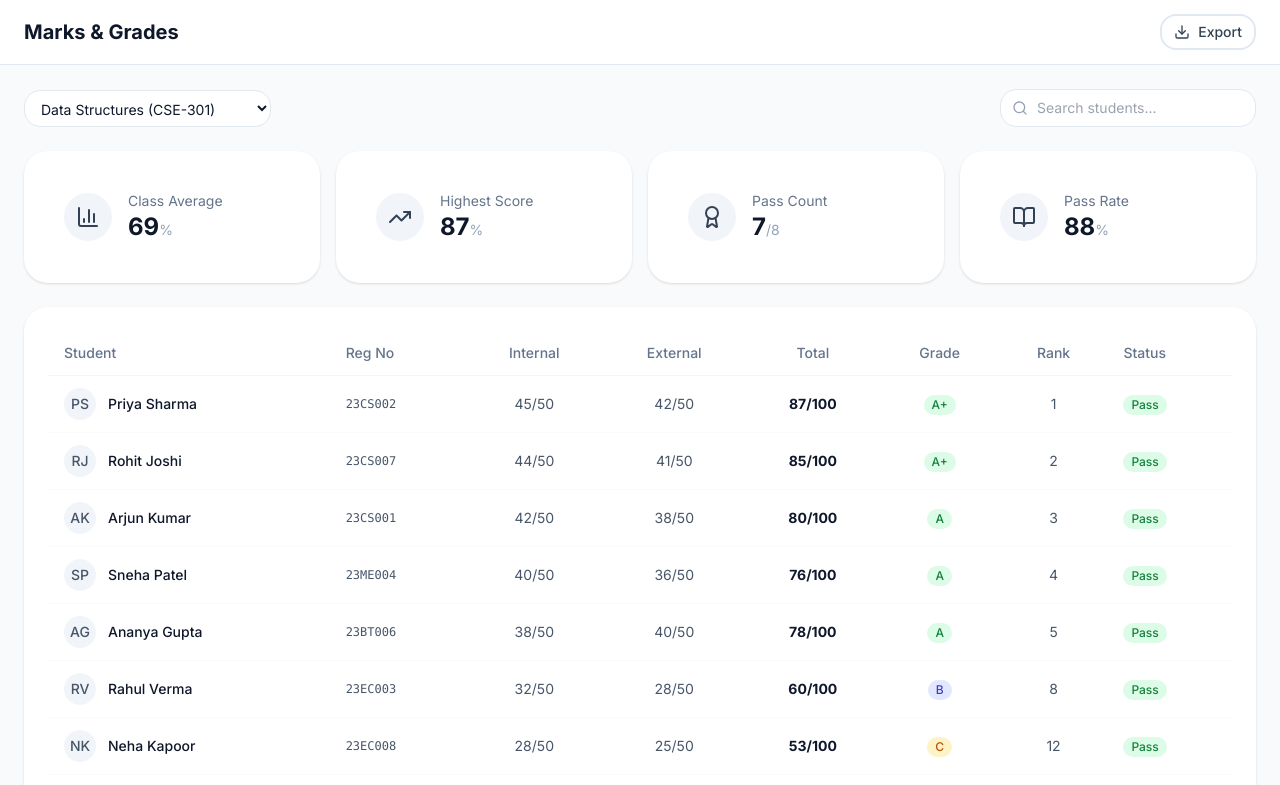
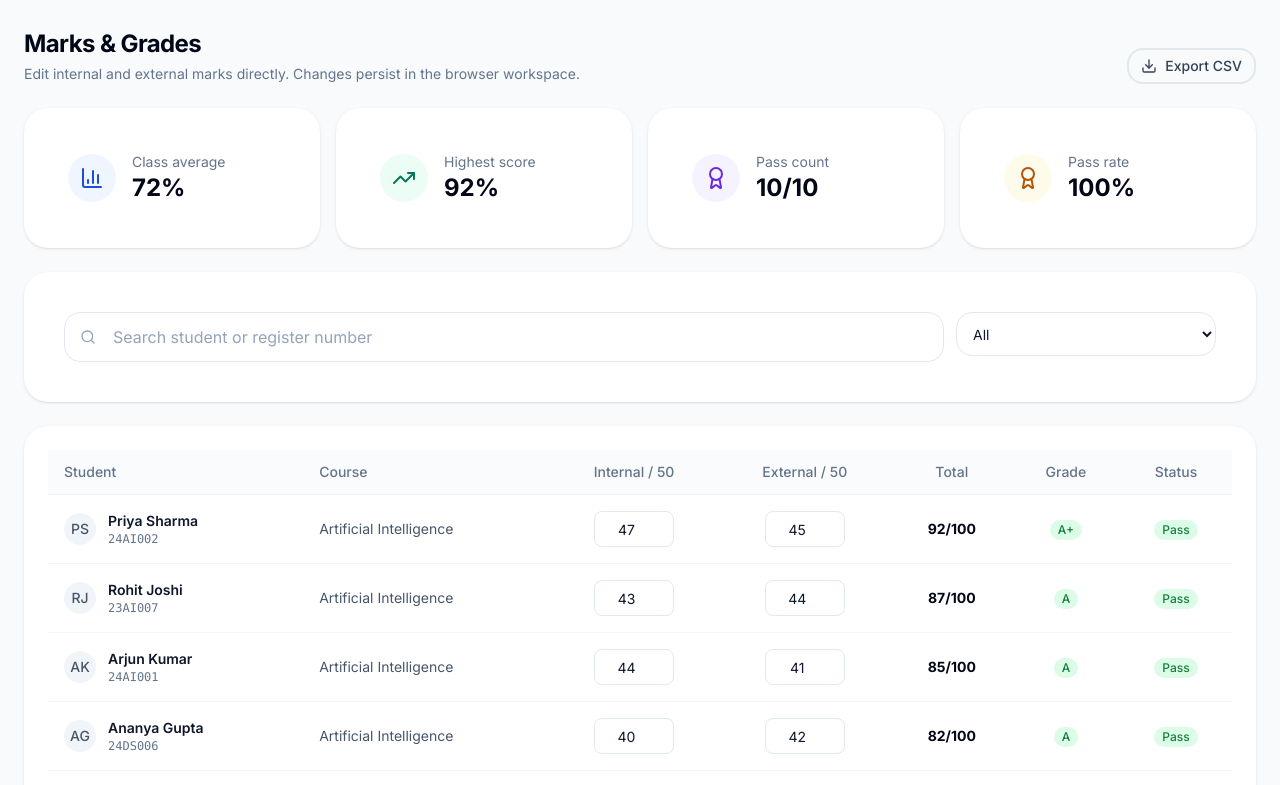
Before and after one commit to Bharath496/EDU_ONE, a Next.js app in the folder apps/web/: page /modules/marks in a window 1280 px wide. Shown: the top 785 px of the page. Built offline with nearby package versions, Linux system fonts and the light colour scheme; sample sign-in values are in the browser's storage.

Commit message:
Upgrade marks with persistent editing, grading and export

```diff
--- a/apps/web/app/modules/marks/page.tsx
+++ b/apps/web/app/modules/marks/page.tsx
@@ -2,120 +2,188 @@
 
 import { useState } from 'react'
 import { useRouter } from 'next/navigation'
-import { Card, CardContent, CardHeader, CardTitle, CardDescription } from '@/components/ui/Card'
+import {
+  Award,
+  BarChart3,
+  Download,
+  Search,
+  TrendingUp,
+} from 'lucide-react'
+import { Avatar } from '@/components/ui/Avatar'
 import { Badge } from '@/components/ui/Badge'
-import { Avatar } from '@/components/ui/Avatar'
 import { Button } from '@/components/ui/Button'
+import { Card, CardContent } from '@/components/ui/Card'
+import { Input } from '@/components/ui/Input'
 import { useAuthStore } from '@/lib/auth-store'
-import { Award, Search, Download, TrendingUp, TrendingDown, BookOpen, BarChart3, ChevronDown } from 'lucide-react'
+import { useEduStore } from '@/lib/edu-store'
 
-const MARKS_DATA = [
-  { id: '1', name: 'Arjun Kumar', regNo: '23CS001', course: 'Data Structures', internal: 42, external: 38, total: 80, grade: 'A', rank: 3 },
-  { id: '2', name: 'Priya Sharma', regNo: '23CS002', course: 'Data Structures', internal: 45, external: 42, total: 87, grade: 'A+', rank: 1 },
-  { id: '3', name: 'Rahul Verma', regNo: '23EC003', course: 'Data Structures', internal: 32, external: 28, total: 60, grade: 'B', rank: 8 },
-  { id: '4', name: 'Sneha Patel', regNo: '23ME004', course: 'Data Structures', internal: 40, external: 36, total: 76, grade: 'A', rank: 4 },
-  { id: '5', name: 'Ananya Gupta', regNo: '23BT006', course: 'Data Structures', internal: 38, external: 40, total: 78, grade: 'A', rank: 5 },
-  { id: '6', name: 'Rohit Joshi', regNo: '23CS007', course: 'Data Structures', internal: 44, external: 41, total: 85, grade: 'A+', rank: 2 },
-  { id: '7', name: 'Neha Kapoor', regNo: '23EC008', course: 'Data Structures', internal: 28, external: 25, total: 53, grade: 'C', rank: 12 },
-  { id: '8', name: 'Vikram Singh', regNo: '23CS005', course: 'Data Structures', internal: 15, external: 20, total: 35, grade: 'D', rank: 15 },
-]
+function grade(total: number) {
+  if (total >= 90) return 'A+'
+  if (total >= 80) return 'A'
+  if (total >= 70) return 'B+'
+  if (total >= 60) return 'B'
+  if (total >= 50) return 'C'
+  if (total >= 40) return 'D'
+  return 'F'
+}
 
 export default function MarksPage() {
   const { user, isAuthenticated } = useAuthStore()
   const router = useRouter()
+  const students = useEduStore((state) => state.students)
+  const marks = useEduStore((state) => state.marks)
+  const updateMark = useEduStore((state) => state.updateMark)
   const [search, setSearch] = useState('')
-  const [course, setCourse] = useState('Data Structures (CSE-301)')
+  const [course, setCourse] = useState('All')
 
-  if (!isAuthenticated || !user) { router.push('/login'); return null }
+  const courses = ['All', ...Array.from(new Set(marks.map((item) => item.course))).sort()]
+  const enriched = marks
+    .map((mark) => {
+      const student = students.find((item) => item.id === mark.studentId)
+      const total = mark.internal + mark.external
+      return {
+        ...mark,
+        student,
+        total,
+        grade: grade(total),
+      }
+    })
+    .filter((row) => {
+      const needle = search.trim().toLowerCase()
+      const matchesCourse = course === 'All' || row.course === course
+      const matchesSearch =
+        !needle ||
+        row.student?.name.toLowerCase().includes(needle) ||
+        row.student?.regNo.toLowerCase().includes(needle)
+      return matchesCourse && matchesSearch
+    })
 
-  const filtered = MARKS_DATA.filter(s =>
-    s.name.toLowerCase().includes(search.toLowerCase()) ||
-    s.regNo.toLowerCase().includes(search.toLowerCase())
-  )
+  if (!isAuthenticated || !user) {
+    router.push('/login')
+    return null
+  }
 
-  const avg = Math.round(filtered.reduce((s, m) => s + m.total, 0) / filtered.length)
-  const topScore = Math.max(...filtered.map(m => m.total))
-  const passCount = filtered.filter(m => m.total >= 40).length
+  const avg = enriched.length ? Math.round(enriched.reduce((sum, row) => sum + row.total, 0) / enriched.length) : 0
+  const topScore = enriched.length ? Math.max(...enriched.map((row) => row.total)) : 0
+  const passCount = enriched.filter((row) => row.total >= 40).length
+  const passRate = enriched.length ? Math.round((passCount / enriched.length) * 100) : 0
+
+  const exportCsv = () => {
+    const csv = [
+      ['Register No', 'Student', 'Course', 'Internal', 'External', 'Total', 'Grade', 'Status'],
+      ...enriched.map((row) => [
+        row.student?.regNo ?? '-',
+        row.student?.name ?? 'Unknown',
+        row.course,
+        row.internal,
+        row.external,
+        row.total,
+        row.grade,
+        row.total >= 40 ? 'Pass' : 'Fail',
+      ]),
+    ].map((row) => row.map((value) => `"${String(value).replaceAll('"', '""')}"`).join(',')).join('\n')
+    const blob = new Blob([csv], { type: 'text/csv;charset=utf-8;' })
+    const url = URL.createObjectURL(blob)
+    const anchor = document.createElement('a')
+    anchor.href = url
+    anchor.download = 'eduone-marks.csv'
+    anchor.click()
+    URL.revokeObjectURL(url)
+  }
 
   return (
-    <div className="min-h-screen bg-slate-50">
-      <header className="sticky top-0 z-30 bg-white/95 backdrop-blur-sm border-b border-slate-200">
-        <div className="flex h-16 items-center justify-between px-4 lg:px-6">
+    <div className="space-y-6 p-4 lg:p-6">
+      <div className="flex flex-col gap-4 lg:flex-row lg:items-end lg:justify-between">
         <div>
-            <p className="text-sm text-slate-500">{user.collegeName}</p>
-            <h1 className="text-xl font-bold text-slate-900">Marks & Grades</h1>
+          <p className="text-sm font-medium text-primary-600">{user.collegeName}</p>
+          <h1 className="mt-1 text-2xl font-bold tracking-tight text-slate-950">Marks & Grades</h1>
+          <p className="mt-1 text-sm text-slate-500">Edit internal and external marks directly. Changes persist in the browser workspace.</p>
         </div>
-          <Button variant="outline" size="sm" className="gap-2"><Download className="w-4 h-4" /> Export</Button>
-        </div>
-      </header>
-
-      <div className="p-4 lg:p-6 space-y-6">
-        <div className="flex flex-col sm:flex-row gap-4 items-start sm:items-center justify-between">
-          <select value={course} onChange={e => setCourse(e.target.value)} className="px-3 py-2 rounded-xl bg-white border border-slate-200 text-sm focus:outline-none focus:ring-2 focus:ring-primary-500">
-            <option>Data Structures (CSE-301)</option>
-            <option>Database Systems (CSE-302)</option>
-            <option>Operating Systems (CSE-303)</option>
-          </select>
-          <div className="relative">
-            <Search className="absolute left-3 top-1/2 -translate-y-1/2 w-4 h-4 text-slate-400" />
-            <input type="text" placeholder="Search students..." value={search} onChange={e => setSearch(e.target.value)} className="pl-9 pr-4 py-2 rounded-xl bg-white border border-slate-200 text-sm focus:outline-none focus:ring-2 focus:ring-primary-500 w-64" />
-          </div>
+        <Button variant="outline" size="sm" className="gap-2" onClick={exportCsv}><Download className="h-4 w-4" />Export CSV</Button>
       </div>
 
-        <div className="grid grid-cols-1 sm:grid-cols-4 gap-4">
+      <div className="grid gap-4 sm:grid-cols-2 xl:grid-cols-4">
         {[
-            { label: 'Class Average', value: avg, suffix: '%', icon: BarChart3, color: 'blue' },
-            { label: 'Highest Score', value: topScore, suffix: '%', icon: TrendingUp, color: 'green' },
-            { label: 'Pass Count', value: passCount, suffix: `/${filtered.length}`, icon: Award, color: 'purple' },
-            { label: 'Pass Rate', value: Math.round((passCount / filtered.length) * 100), suffix: '%', icon: BookOpen, color: 'amber' },
-          ].map((stat, i) => (
-            <Card key={i}>
-              <CardContent className="p-4 flex items-center gap-4">
-                <div className="p-3 rounded-2xl bg-slate-100 text-slate-700"><stat.icon className="w-6 h-6" /></div>
-                <div>
-                  <p className="text-sm text-slate-500">{stat.label}</p>
-                  <p className="text-2xl font-bold text-slate-900">{stat.value}<span className="text-sm font-normal text-slate-400">{stat.suffix}</span></p>
-                </div>
+          { label: 'Class average', value: `${avg}%`, icon: BarChart3, cls: 'bg-blue-50 text-blue-700' },
+          { label: 'Highest score', value: `${topScore}%`, icon: TrendingUp, cls: 'bg-emerald-50 text-emerald-700' },
+          { label: 'Pass count', value: `${passCount}/${enriched.length}`, icon: Award, cls: 'bg-violet-50 text-violet-700' },
+          { label: 'Pass rate', value: `${passRate}%`, icon: Award, cls: 'bg-amber-50 text-amber-700' },
+        ].map((item) => (
+          <Card key={item.label}>
+            <CardContent className="flex items-center gap-4 p-5">
+              <div className={`rounded-2xl p-3 ${item.cls}`}><item.icon className="h-6 w-6" /></div>
+              <div><p className="text-sm text-slate-500">{item.label}</p><p className="text-2xl font-bold text-slate-950">{item.value}</p></div>
             </CardContent>
           </Card>
         ))}
       </div>
 
       <Card>
+        <CardContent className="grid gap-3 p-4 md:grid-cols-[1fr_260px]">
+          <Input value={search} onChange={(event) => setSearch(event.target.value)} placeholder="Search student or register number" leftIcon={<Search className="h-4 w-4 text-slate-400" />} />
+          <select value={course} onChange={(event) => setCourse(event.target.value)} className="h-11 rounded-xl border border-slate-200 bg-white px-3 text-sm">
+            {courses.map((item) => <option key={item}>{item}</option>)}
+          </select>
+        </CardContent>
+      </Card>
+
+      <Card>
         <CardContent className="p-0">
           <div className="overflow-x-auto">
-              <table className="w-full text-sm">
+            <table className="w-full min-w-[950px] text-sm">
               <thead>
-                  <tr className="border-b border-slate-100">
-                    <th className="text-left py-3 px-4 font-medium text-slate-500">Student</th>
-                    <th className="text-left py-3 px-4 font-medium text-slate-500">Reg No</th>
-                    <th className="text-center py-3 px-4 font-medium text-slate-500">Internal</th>
-                    <th className="text-center py-3 px-4 font-medium text-slate-500">External</th>
-                    <th className="text-center py-3 px-4 font-medium text-slate-500">Total</th>
-                    <th className="text-center py-3 px-4 font-medium text-slate-500">Grade</th>
-                    <th className="text-center py-3 px-4 font-medium text-slate-500">Rank</th>
-                    <th className="text-left py-3 px-4 font-medium text-slate-500">Status</th>
+                <tr className="border-b border-slate-100 bg-slate-50/80 text-left text-slate-500">
+                  <th className="px-4 py-3 font-medium">Student</th>
+                  <th className="px-4 py-3 font-medium">Course</th>
+                  <th className="px-4 py-3 text-center font-medium">Internal / 50</th>
+                  <th className="px-4 py-3 text-center font-medium">External / 50</th>
+                  <th className="px-4 py-3 text-center font-medium">Total</th>
+                  <th className="px-4 py-3 text-center font-medium">Grade</th>
+                  <th className="px-4 py-3 text-center font-medium">Status</th>
                 </tr>
               </thead>
               <tbody>
-                  {filtered.sort((a, b) => a.rank - b.rank).map(s => (
-                    <tr key={s.id} className="border-b border-slate-50 hover:bg-slate-50 transition-colors">
-                      <td className="py-3 px-4">
+                {enriched
+                  .slice()
+                  .sort((a, b) => b.total - a.total)
+                  .map((row) => (
+                    <tr key={row.id} className="border-b border-slate-100 last:border-0 hover:bg-slate-50/60">
+                      <td className="px-4 py-4">
                         <div className="flex items-center gap-3">
-                          <Avatar name={s.name} size="sm" />
-                          <span className="font-medium text-slate-900">{s.name}</span>
+                          <Avatar name={row.student?.name ?? 'Unknown'} size="sm" />
+                          <div>
+                            <p className="font-semibold text-slate-900">{row.student?.name ?? 'Unknown'}</p>
+                            <p className="font-mono text-xs text-slate-500">{row.student?.regNo ?? row.studentId}</p>
+                          </div>
                         </div>
                       </td>
-                      <td className="py-3 px-4 text-xs font-mono text-slate-600">{s.regNo}</td>
-                      <td className="py-3 px-4 text-center text-slate-600">{s.internal}/50</td>
-                      <td className="py-3 px-4 text-center text-slate-600">{s.external}/50</td>
-                      <td className="py-3 px-4 text-center font-bold text-slate-900">{s.total}/100</td>
-                      <td className="py-3 px-4 text-center">
-                        <Badge variant={s.grade === 'A+' || s.grade === 'A' ? 'success' : s.grade === 'B' ? 'primary' : s.grade === 'C' ? 'warning' : 'danger'} size="sm">{s.grade}</Badge>
+                      <td className="px-4 py-4 text-slate-600">{row.course}</td>
+                      <td className="px-4 py-4 text-center">
+                        <input
+                          type="number"
+                          min={0}
+                          max={50}
+                          value={row.internal}
+                          onChange={(event) => updateMark(row.id, Number(event.target.value), row.external)}
+                          className="h-9 w-20 rounded-lg border border-slate-200 px-2 text-center outline-none focus:border-primary-500"
+                        />
                       </td>
-                      <td className="py-3 px-4 text-center text-slate-600">{s.rank}</td>
-                      <td className="py-3 px-4">
-                        <Badge variant={s.total >= 40 ? 'success' : 'danger'} size="sm">{s.total >= 40 ? 'Pass' : 'Fail'}</Badge>
+                      <td className="px-4 py-4 text-center">
+                        <input
+                          type="number"
+                          min={0}
+                          max={50}
+                          value={row.external}
+                          onChange={(event) => updateMark(row.id, row.internal, Number(event.target.value))}
+                          className="h-9 w-20 rounded-lg border border-slate-200 px-2 text-center outline-none focus:border-primary-500"
+                        />
+                      </td>
+                      <td className="px-4 py-4 text-center font-bold text-slate-950">{row.total}/100</td>
+                      <td className="px-4 py-4 text-center">
+                        <Badge variant={row.grade === 'A+' || row.grade === 'A' ? 'success' : row.grade.startsWith('B') ? 'primary' : row.grade === 'F' ? 'danger' : 'warning'} size="sm">{row.grade}</Badge>
+                      </td>
+                      <td className="px-4 py-4 text-center">
+                        <Badge variant={row.total >= 40 ? 'success' : 'danger'} size="sm">{row.total >= 40 ? 'Pass' : 'Fail'}</Badge>
                       </td>
                     </tr>
                   ))}
@@ -125,6 +193,5 @@ export default function MarksPage() {
         </CardContent>
       </Card>
     </div>
-    </div>
   )
 }
```
Lines whose indentation alone changed are shown as unchanged.
